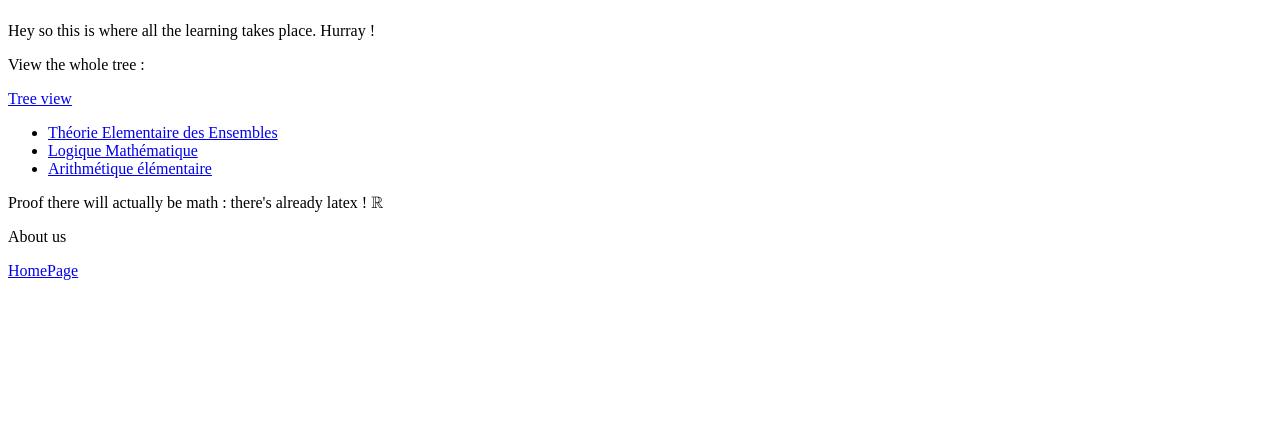
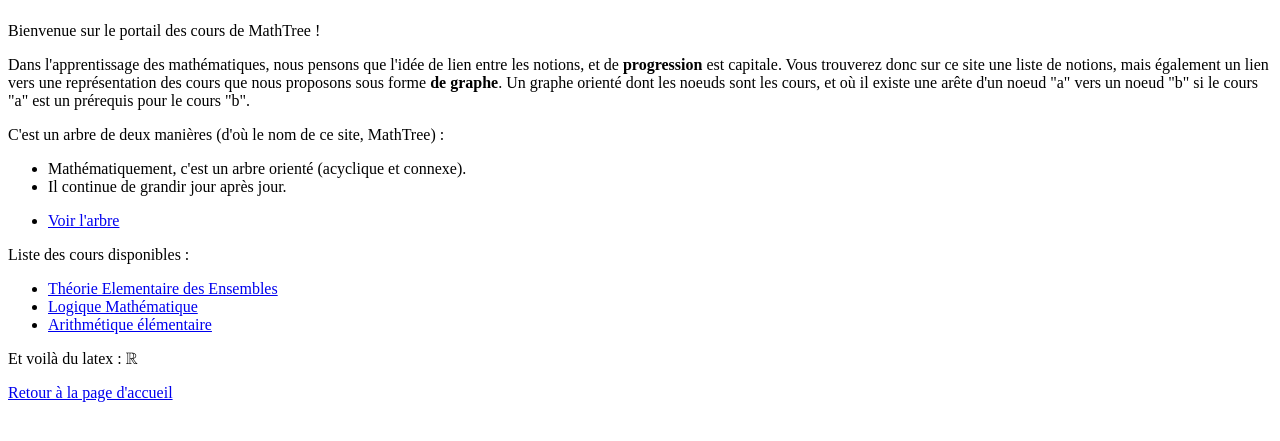
Before and after one commit to Fafookalfon/MathTree_Prototype, a Django app: page /courses/ in a window 1280 px wide. Shown: the part 84-525 px from the top of the page. Run offline with Django 3.2, Linux system fonts and the light colour scheme; data comes from the database, SQL or seed files in the repository; both versions use the stored data as it was after the commit.

Commit message:
Made the site generally cleaner (in terms of content), added messages, added template_tags to read exercise and course content. Modified exercise view accordingly, courses left to do.

```diff
--- a/MathTree/Courses/templates/Courses/chapter_view.html
+++ b/MathTree/Courses/templates/Courses/chapter_view.html
@@ -1,7 +1,8 @@
 {% extends "HomePage/base.html" %}
 {% block content %}
 
-<p>You successfully found a chapter.</p>
+<h1>{{chapter.course.name}}</h1>
+<h2>{{chapter.name}}</h2>
 <p> {{chapter.description}}</p>
 
 <a href="{% url 'page_view' chapter.course.name chapter.index 1%}">Start Learning !</a>
--- a/MathTree/Courses/templates/Courses/courses.html
+++ b/MathTree/Courses/templates/Courses/courses.html
@@ -1,11 +1,18 @@
 {% extends "HomePage/base.html" %}
 {% block content %}
 
-<p> Hey so this is where all the learning takes place. Hurray !</p>
+<p> Bienvenue sur le portail des cours de MathTree !</p>
 
-<p>View the whole tree :</p>
+<p>Dans l'apprentissage des mathématiques, nous pensons que l'idée de lien entre les notions, et de <strong>progression</strong> est capitale. Vous trouverez donc sur ce site une liste de notions, mais également un lien vers une représentation des cours que nous proposons sous forme <strong>de graphe</strong>. Un graphe orienté dont les noeuds sont les cours, et où il existe une arête d'un noeud "a" vers un noeud "b" si le cours "a" est un prérequis pour le cours "b".</p>
+<p>C'est un arbre de deux manières (d'où le nom de ce site, MathTree) : </p>
+<ul>
+    <li>Mathématiquement, c'est un arbre orienté (acyclique et connexe).</li>
+    <li>Il continue de grandir jour après jour.</li>
+</ul>
 
-<a href="{% url 'general_tree_view' %}">Tree view</a>
+<ul><li><a href="{% url 'general_tree_view' %}">Voir l'arbre</a></li></ul>
+
+<p>Liste des cours disponibles :</p>
 
 {% if Courses_list %}
 
@@ -16,6 +23,6 @@
     </ul>
 {% endif %}
 
-<p>Proof there will actually be math : there's already latex ! \(\R\) </p>
+<p>Et voilà du latex : \(\R\) </p>
 
 {% endblock %}
--- a/MathTree/HomePage/templates/HomePage/base.html
+++ b/MathTree/HomePage/templates/HomePage/base.html
@@ -23,6 +23,5 @@
 </body>
 
 <footer>
-<p>About us</p>
-<a href="{% url 'home:home'%}">HomePage</a>
+<a href="{% url 'home:home'%}">Retour à la page d'accueil</a>
 </footer>
```
Also changed, not shown: MathTree/Courses/templates/Courses/course_view.html (+7 -5 lines), MathTree/Courses/templates/Courses/exercises_view.html (+20 -4 lines), MathTree/Courses/templatetags/extras.py (added, +15 -0 lines), MathTree/HomePage/templates/HomePage/home.html (+9 -4 lines), MathTree/Courses/templatetags/__init__.py (added), MathTree/db.sqlite3.
